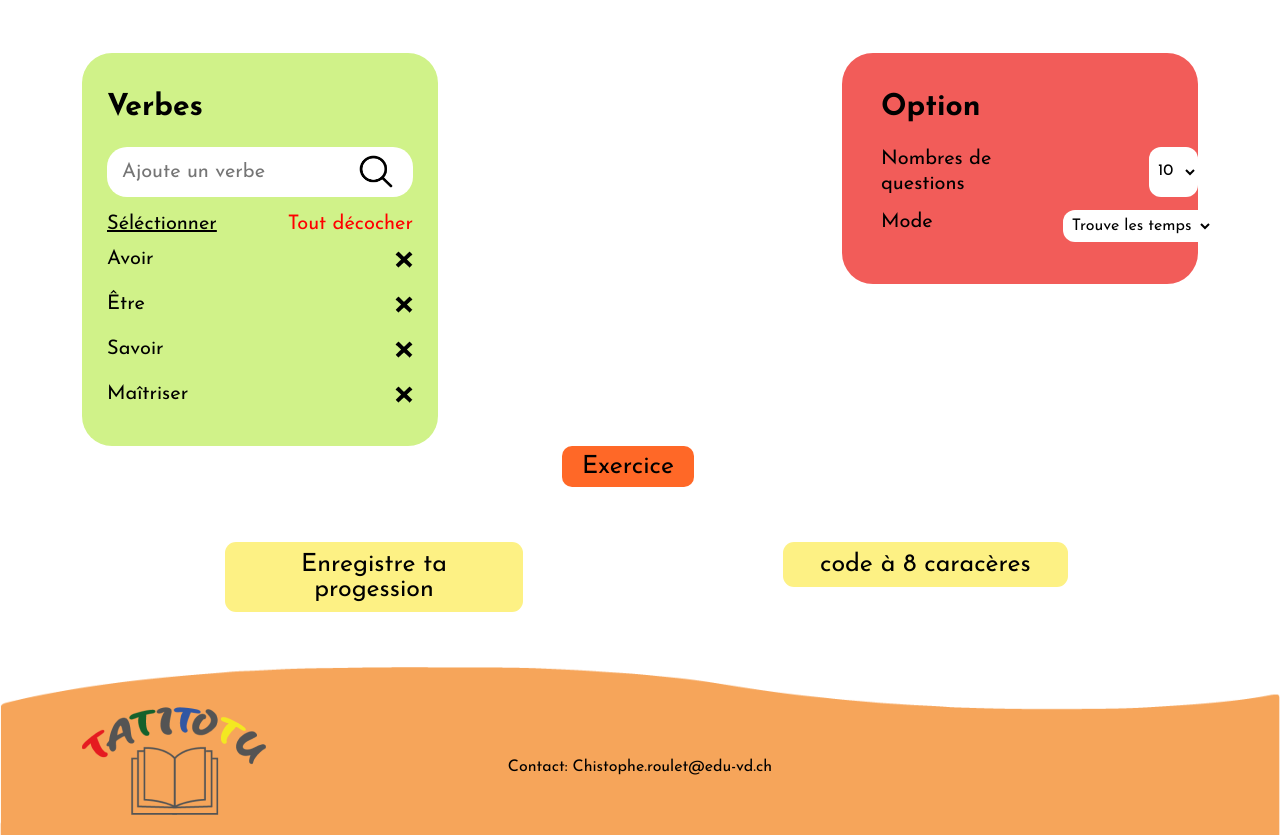
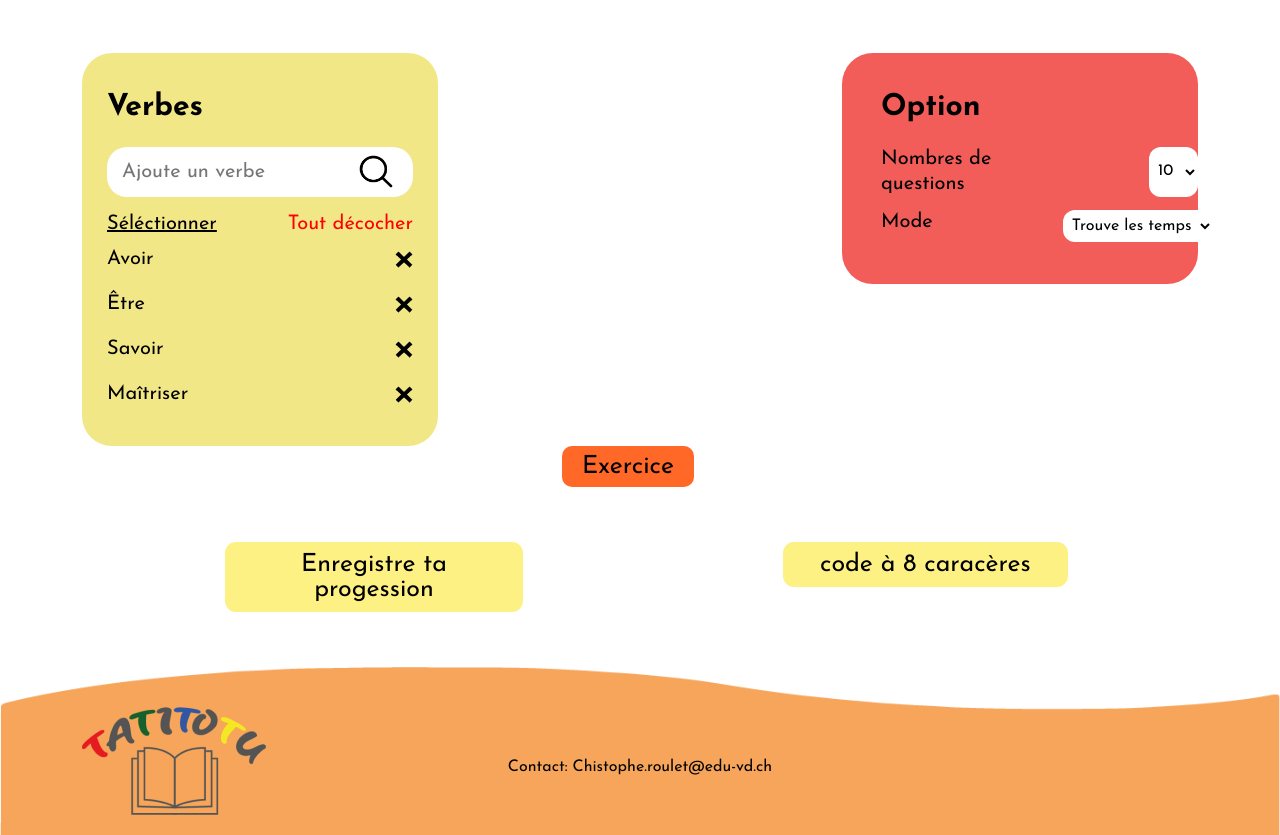
Before and after one commit to Zoebusigny/Tatitotu, a website built with Parcel: page src/create.html in a window 1280 px wide. Shown: the part 1133-1968 px from the top of the page. Built offline with nearby package versions, Linux system fonts and the light colour scheme.

Commit message:
chagement de couleur du verbe

```diff
--- a/src/scss/modules/_verbes.scss
+++ b/src/scss/modules/_verbes.scss
@@ -64,3 +64,11 @@
   justify-content: space-between;
   align-items: center;
 }
+
+.t-create .verbes-color {
+  border-radius: 30px;
+  background: #f2e786;
+  padding: 36px 25px 29px;
+  margin-bottom: 55;
+  flex-shrink: 0;
+}
```
